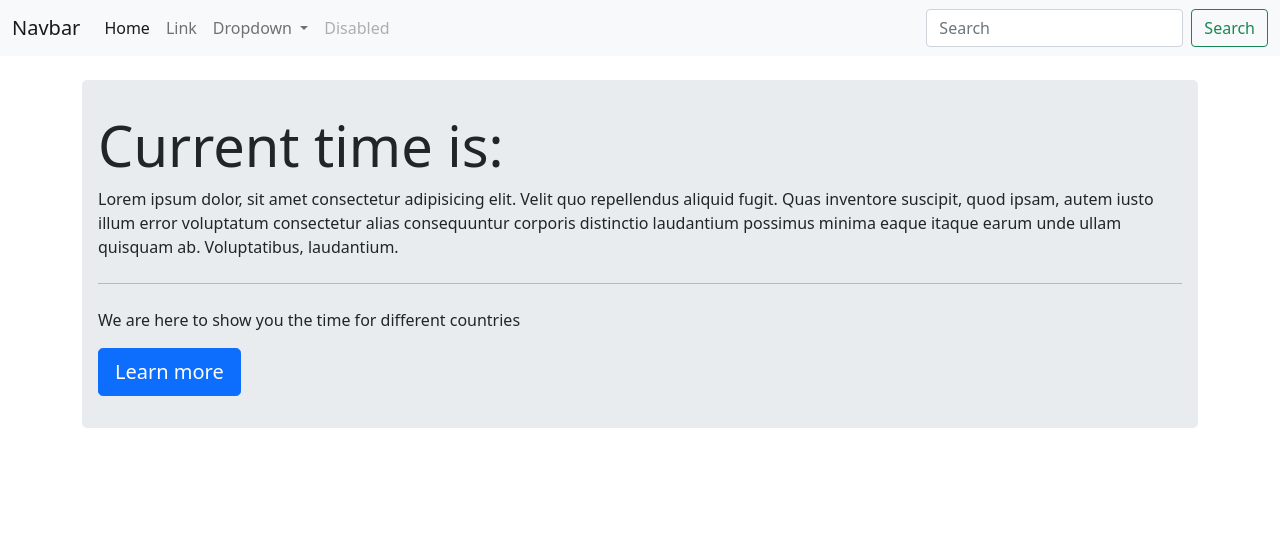
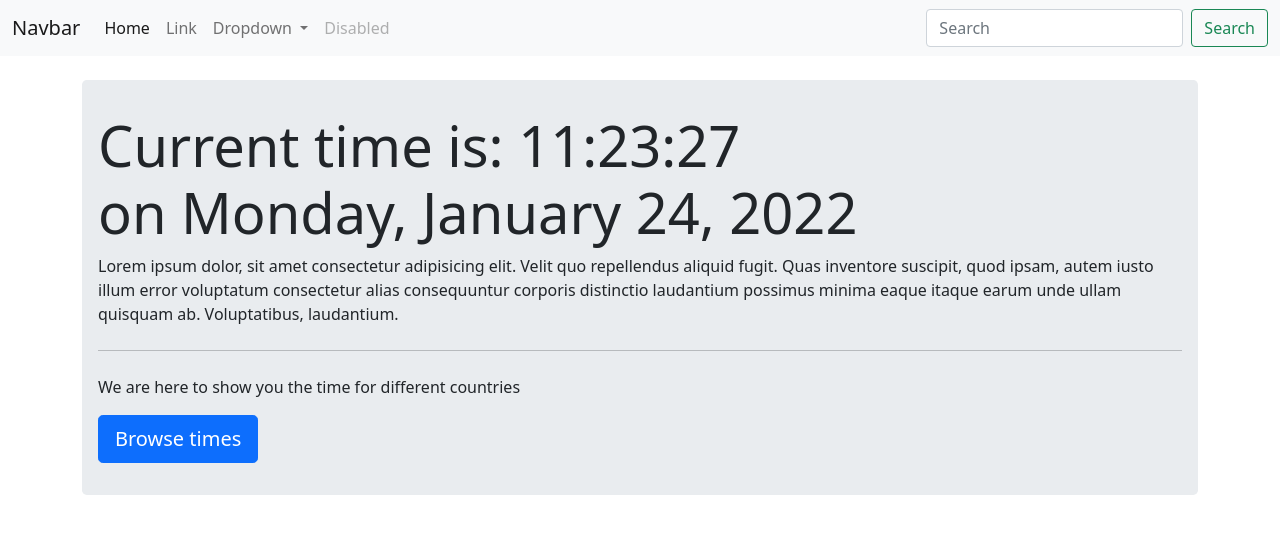
Before and after one commit to muskan27-cell/javascript_clock, a plain HTML site: page index.html in a window 1280 px wide. Drawn offline with nearby package versions, Linux system fonts and the light colour scheme.

Commit message:
third commit

```diff
--- a/index.html
+++ b/index.html
@@ -11,6 +11,18 @@
         integrity="sha384-1BmE4kWBq78iYhFldvKuhfTAU6auU8tT94WrHftjDbrCEXSU1oBoqyl2QvZ6jIW3" crossorigin="anonymous">
 
     <title>Hello, world!</title>
+    <script>
+        let a
+        let date
+        let time
+        const options = {weekday:'long', year:'numeric', month:'long', day:'numeric'}
+        setInterval(() => {
+            a=new Date()
+            date = a.toLocaleDateString(undefined,options)
+            time = a.getHours() + ":" + a.getMinutes() + ":" + a.getSeconds()
+        document.getElementById("time").innerHTML = time + " <br> on " + date
+        },1000)
+    </script>
     <link rel="stylesheet" href="jumbo.css">
 </head>
 
@@ -61,7 +73,7 @@
               <p>Lorem ipsum dolor, sit amet consectetur adipisicing elit. Velit quo repellendus aliquid fugit. Quas inventore suscipit, quod ipsam, autem iusto illum error voluptatum consectetur alias consequuntur corporis distinctio laudantium possimus minima eaque itaque earum unde ullam quisquam ab. Voluptatibus, laudantium.</p>
               <hr class="my-4">
               <p>We are here to show you the time for different countries</p>
-            <a class="btn btn-primary btn-lg"href="#">Learn more</a>
+            <a class="btn btn-primary btn-lg"href="#">Browse times</a>
           </div>
      </div>
     <!-- Optional JavaScript; choose one of the two! -->
```
